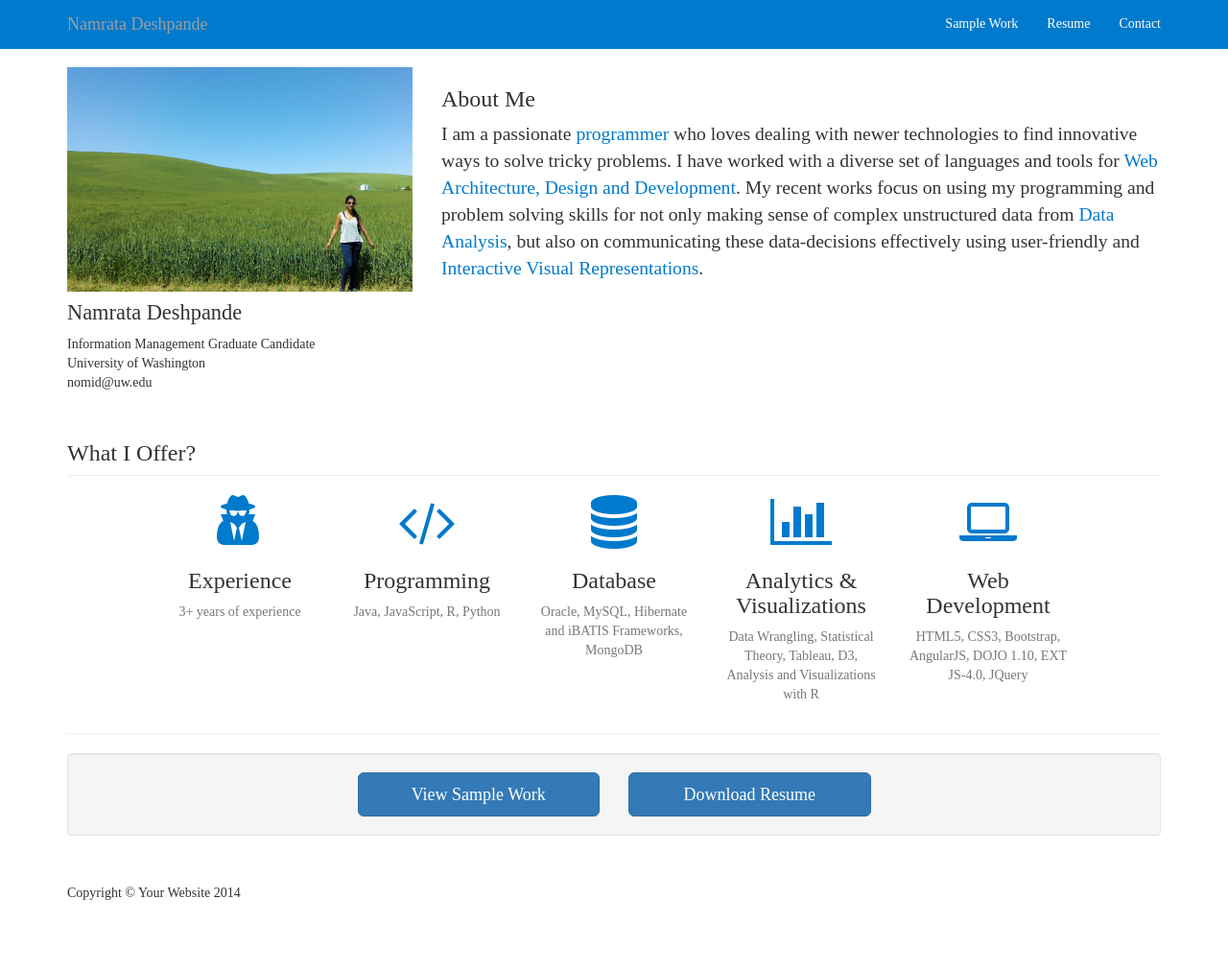
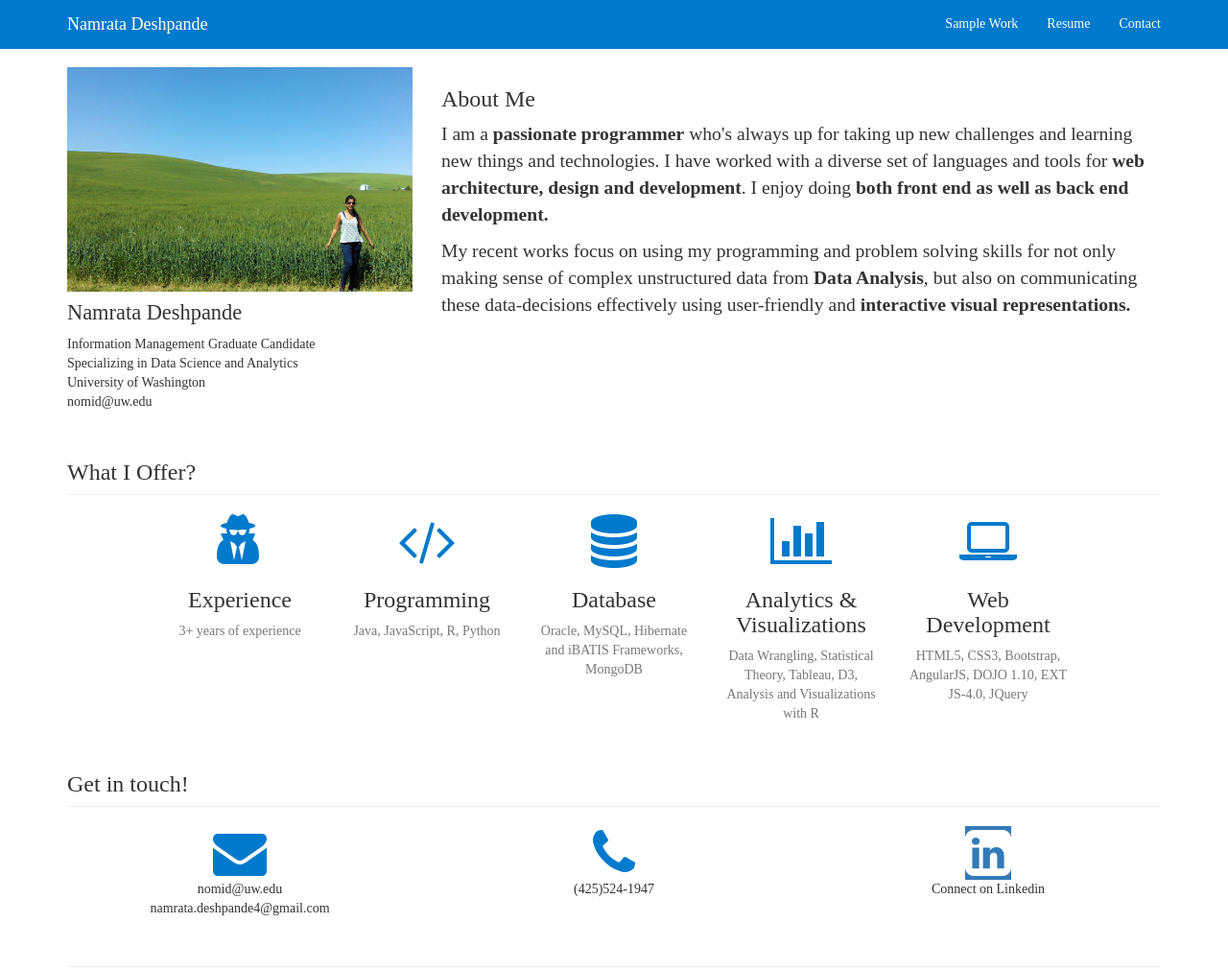
Before and after one commit to namrata4/Website, a plain HTML site: page index.html in a window 1280 px wide. Shown: the top 1011 px of the page at 96% size. Drawn offline with Linux system fonts and the light colour scheme.

Commit message:
Changes for navbar

```diff
--- a/index.html
+++ b/index.html
@@ -37,9 +37,13 @@
     color: #fff;
 }
 
+.navbar-inverse .navbar-brand {
+    color: #fff;
+}
+
 .navbar-inverse .navbar-nav>li>a:hover,
 .navbar-inverse .navbar-nav>li>a:focus {
-    color: #ff66ff;
+    color: #9d9d9d;
 }
 
 body{
@@ -73,7 +77,7 @@ font-family:'freight-text-pro',serif;}
                         <a href="files/NAMRATA DESHPANDE.pdf">Resume</a>
                     </li>
                     <li>
-                        <a href="contact.html">Contact</a>
+                        <a href="#contact">Contact</a>
                     </li>
                 </ul>
             </div>
@@ -102,16 +106,20 @@ font-family:'freight-text-pro',serif;}
                 <img class="img-responsive" src="images/pic.jpg" alt="">
                 <h4 style="font-size: 1.6em; font-family: 'petersburg-web',serif; font-weight: 400;">Namrata Deshpande</h4>
   				<p>Information Management Graduate Candidate<br>
+  				Specializing in Data Science and Analytics<br>
   				 University of Washington<br>
   				nomid@uw.edu</p>
             </div>
 
             <div class="col-md-8" style="font-size: 1.4em; font-weight: 400;">
                 <h3>About Me</h3>
-                <p>I am a passionate <span style="color:#007acc">programmer</span> who loves dealing with newer technologies to find innovative ways to solve tricky problems.
-                 I have worked with a diverse set of languages and tools for <span style="color:#007acc"> Web Architecture, Design and Development</span>. My recent works focus on using my programming and problem solving skills for not
-                 only making sense of complex unstructured data from <span style="color:#007acc"> Data Analysis</span>,
-                but also on communicating these data-decisions effectively using user-friendly and <span style="color:#007acc">Interactive Visual Representations</span>.</p>
+                <p>I am a <b>passionate programmer</b> who's always up for taking up new challenges and learning new things and technologies.
+                I have worked with a diverse set of languages and tools for <b>web architecture, design and development</b>.
+                I enjoy doing <b>both front end as well as back end development.</b> </p>
+				<p>My recent works focus on using my programming and problem solving skills for
+				not only making sense of complex unstructured data from <b>Data Analysis</b>,
+				but also on communicating these data-decisions effectively using user-friendly and
+				<b>interactive visual representations.</b></p>
             </div>
 
         </div>
@@ -158,7 +166,38 @@ font-family:'freight-text-pro',serif;}
         </div>
         <!-- /.row -->
 
-        <hr>
+
+
+        <div class="row" id="contact">
+
+            <div class="col-lg-12">
+                <h3 class="page-header">Get in touch!</h3>
+
+            </div>
+            <div class="col-sm-4" style="text-align: center">
+
+                        <a href="mailto:nomid@uw.edu" target="_top">
+                        <i class="fa fa-envelope fa-4x" aria-hidden="true" style="color: #007acc"></i></a>
+                        <p >nomid@uw.edu
+                        <br>namrata.deshpande4@gmail.com</p>
+            </div>
+
+            <div class="col-sm-4" style="text-align: center">
+               <i class="fa fa-phone fa-4x" aria-hidden="true" style="color: #007acc;"></i>
+
+                        <p >(425)524-1947</p>
+            </div>
+
+            <div class="col-sm-4" style="text-align: center">
+               <i class="fa fa-4x fa-linkedin-square sr-icons btn-primary" aria-hidden="true" style="cursor: pointer"
+               onclick="window.open('https://www.linkedin.com/in/namratadeshpande4','_blank')"></i>
+                        <p>Connect on Linkedin</p>
+            </div>
+
+            </div>
+            <br>
+            <hr>
+
 	 <div class="well">
             <div class="row">
             <div class="col-md-3">
```
Also changed, not shown: allProjects.html (+6 -22 lines).
